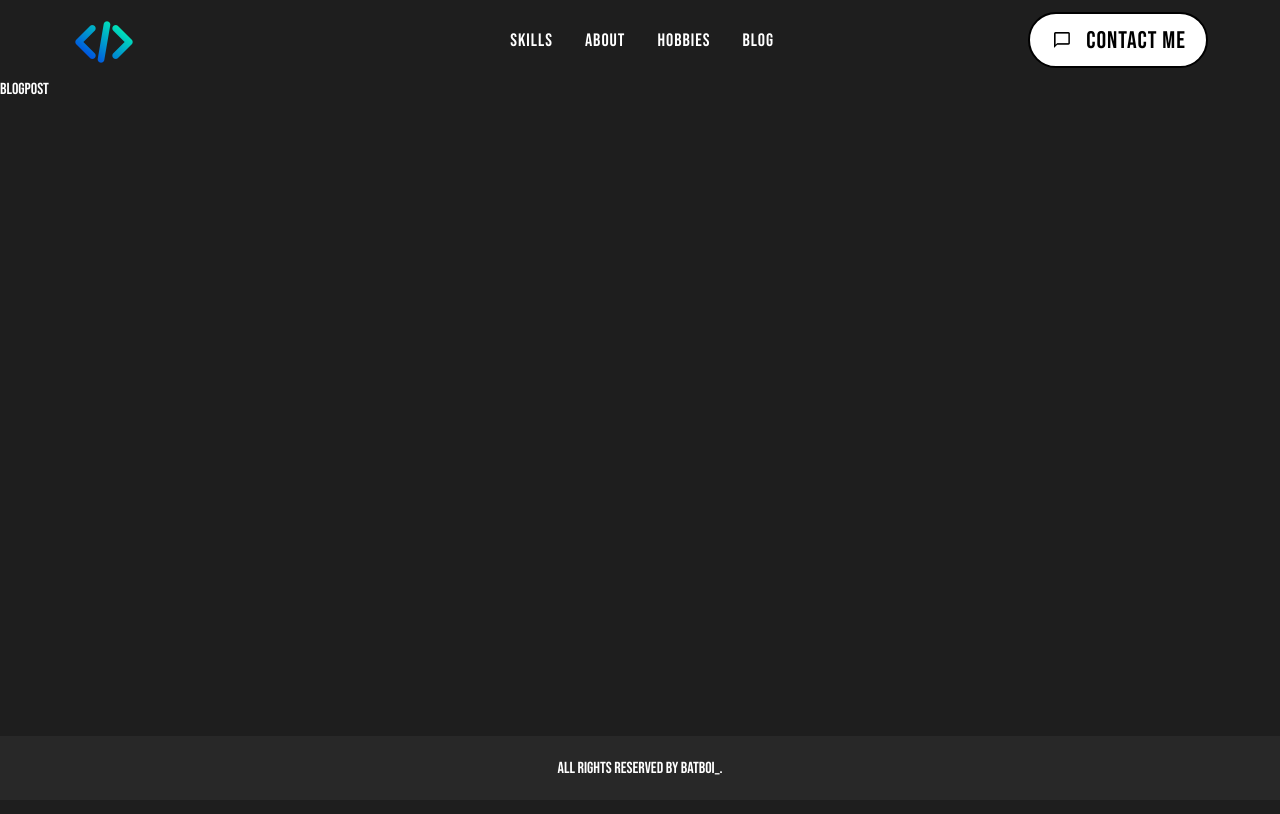
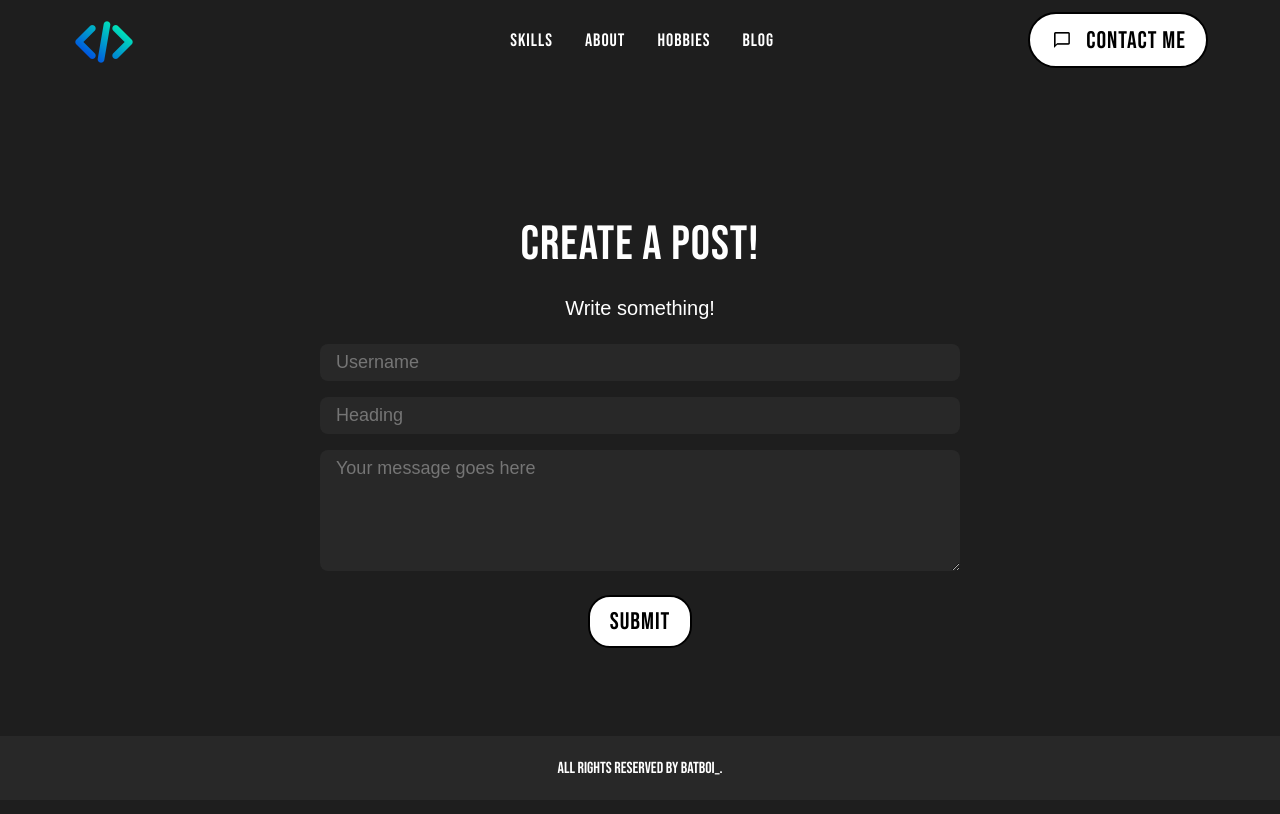
Before and after one commit to artn01/portfolio, a React (Create React App) app: page /add-post in a window 1280 px wide. Built offline with nearby package versions, Linux system fonts and the light colour scheme.

Commit message:
blogPost

```diff
--- a/src/components/BlogPost/BlogPost.js
+++ b/src/components/BlogPost/BlogPost.js
@@ -1,8 +1,88 @@
-import React from 'react'
+import React, { useState, useParams } from 'react'
+import {createPost, getPost, updatePost} from '../../services/AppService'
+import { useNavigate } from 'react-router-dom'
+import './blogPost.css'
 
 const BlogPost = () => {
+
+  const [username, setUsername] = useState('')
+  const [heading, setHeading] = useState('')
+  const [contents, setContents] = useState('')
+
+  const navigate = useNavigate();
+
+  // const {id} = useParams()
+    const [errors, setErrors] = useState({
+      username: '',
+      heading: '',
+      contents: ''
+    })
+
+  function savePost(event) {
+    event.preventDefault();
+
+      const post = {username, heading, contents}
+      console.log(post)
+
+      createPost(post).then((response) => {
+        console.log(response.data);
+        navigate('/blog');
+      }).catch(error => {
+        console.error(error);
+      })
+  }
+
+  function validateForm() {
+    let valid = true;
+
+    const errorsCopy = {... errors}
+
+    if (username.trim()) {
+      errorsCopy.username = '';
+    } else {
+      errorsCopy.username = 'Username is required';
+      valid = false;
+    }
+
+    if (heading.trim()) {
+      errorsCopy.heading = '';
+    } else {
+      errorsCopy.heading = 'Heading is required';
+      valid = false;
+    }
+
+    if (contents.trim()) {
+      errorsCopy.contents = '';
+    } else {
+      errorsCopy.contents = 'Body is required';
+      valid = false;
+    }
+
+    setErrors(errorsCopy);
+
+    return valid
+  }
+
   return (
-    <div>BlogPost</div>
+    <div id='blogPost'>
+        <h1 className='blogPostPageTitle'>Create a post!</h1>
+        <span className='blogPostDesc'>Write something!</span>
+        <form className='blogPostForm'>
+            <input type='text' className='username' placeholder='Username' name='username'
+              value={username}
+              onChange={(event) => setUsername(event.target.value)}></input>
+
+            <input type='text' className='heading' placeholder='Heading' name='heading'
+              value={heading}
+              onChange={(event) => setHeading(event.target.value)}></input>
+
+            <textarea className='contents' name='contents' rows="5" placeholder='Your message goes here'
+              value={contents}
+              onChange={(event) => setContents(event.target.value)}></textarea>
+
+            <button className='blogPostSubmitBtn' type='submit' value="Send" onClick={savePost}>Submit</button>
+        </form>
+    </div>
   )
 }
 
--- a/src/components/BlogPost/blogPost.css
+++ b/src/components/BlogPost/blogPost.css
@@ -0,0 +1,107 @@
+#blogPost {
+    min-height: calc(100vh - 4rem);
+    width: 100vw;
+    max-width: 65rem;
+    margin: 0 auto;
+    text-align: center;
+    justify-content: center;
+    display: flex;
+    flex-direction: column;
+    align-items: center;
+
+
+    /* overflow: hidden;
+    width: 100vw;
+    max-width: 65rem;
+    display: flex;
+    flex-direction: column;
+    align-items: center;
+    justify-content: center;
+    text-align: center;
+    margin: 0 auto; */
+}
+
+.blogPostPageTitle {
+    letter-spacing: 1px;
+    font-size: 3rem;
+    font-weight: 400;
+    margin-bottom: 1.5rem;
+    /* padding-top: 3rem; */
+    /* margin-bottom: 1.5rem; */
+}
+
+.blogPostDesc {
+    /* font-size: medium; */
+    font-family: sans-serif;
+    font-weight: 200;
+    font-size: 1.25rem;
+    max-width: 50rem;
+    padding: 0, 2rem;
+}
+
+.blogPostForm {
+    margin: 1rem;
+    display: flex;
+    flex-direction: column;
+    align-items: center;
+    justify-content: center;
+
+    /* for mobile */
+    width: 90vw;
+    /* for pc */
+    max-width: 60rem;
+}
+
+.username, .heading, .contents {
+    font-family: sans-serif;
+    font-size: large;
+    width: 100%;
+    max-width: 40rem;
+    margin: 0.5rem;
+    padding: 0.5rem 1rem;
+    color: white;
+    border: none;
+    border-radius: 0.5rem;
+    background: rgb(40, 40, 40);
+}
+
+.contents {
+    max-height: 20rem;
+    min-width: 11rem;
+    min-height: 5rem;
+}
+
+.blogPostSubmitBtn {
+    /* background: white;
+    border: none;
+    border-radius: 0.5rem;
+    padding: 0.75rem 1rem;
+    letter-spacing: 1px;
+    margin: 2rem; */
+
+    color: black;
+    background: white;
+    margin: 1rem 0;
+    padding: 0.75rem 1.5rem;
+    border: none;
+    border-radius: 2rem;
+    font-size: 300;
+    letter-spacing: 1px;
+    font-size: large;
+
+    padding: 10px 20px;
+    border-radius: 22px;
+    font-size: 1.5rem;
+    border: 2px solid #000;
+    box-shadow: 0px 0px 0 rgba(0, 0, 0, 0.3);
+    transition: all 0.5s ease;
+    cursor: pointer;
+}
+
+.blogPostSubmitBtn:hover {
+    color: white;
+    box-shadow: 5px -5px 0 #00ddc0;
+    /* transform: translateX(5px) translateY(5px); */
+    background-color: rgb(30, 30, 30);
+    transition: all 0.5s ease;
+}
```
